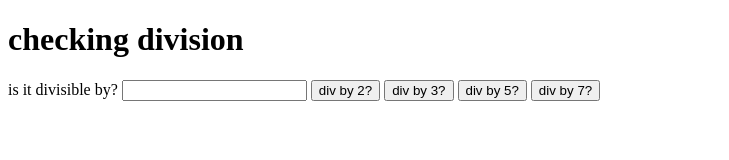
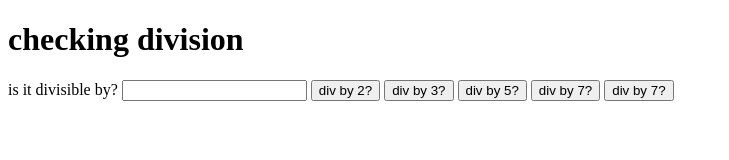
Before and after one commit to HatemMoh/depi-js-lap3, a plain HTML site: page index.html in a window 1280 px wide. Shown: the whole page, without its empty margins (0-729 px from the left). Drawn offline with Linux system fonts and the light colour scheme.

Commit message:
second commit

```diff
--- a/index.html
+++ b/index.html
@@ -15,5 +15,7 @@
     <button id="divBy3" onclick="isDivBy3 ()">div by 3?</button>
     <button id="divBy5" onclick="isDivBy5 ()">div by 5?</button>
     <button id="divBy7" onclick="isDivBy7 ()">div by 7?</button>
+    <button id="divBy7" onclick="isDivBy7 ()">div by 7?</button>
+    <!-- just  -->
 </body>
 </html>
```
